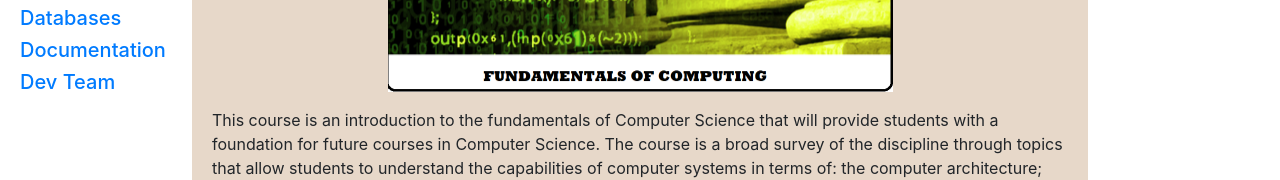
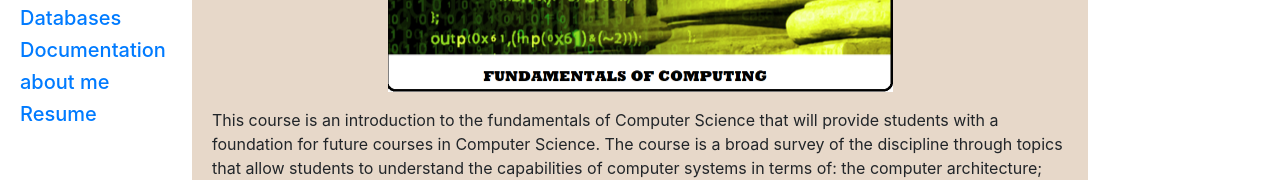
Before and after one commit to KARIMQUIROZ/foc, a plain HTML site: page index.html in a window 1280 px wide. Shown: the part 216-396 px from the top of the page. Drawn offline with nearby package versions, Linux system fonts and the light colour scheme.

Commit message:
Update index.html

```diff
--- a/index.html
+++ b/index.html
@@ -22,7 +22,8 @@
 	  <li><h5><a href="concepts.html">Concepts</a></h5></li>
 	  <li><h5><a href="database.html">Databases</a></h5></li>
 	  <li><h5><a href="documentation.html">Documentation</a></h5></li>
-      <li><h5><a href="aboutme.html">Dev Team</a></h5></li>
+           <li><h5><a href="aboutme.html">about me</a></h5></li>
+          <li><h5><a href="resume.html">Resume</a></h5></li>
     </ul>
   </nav>
 
```
